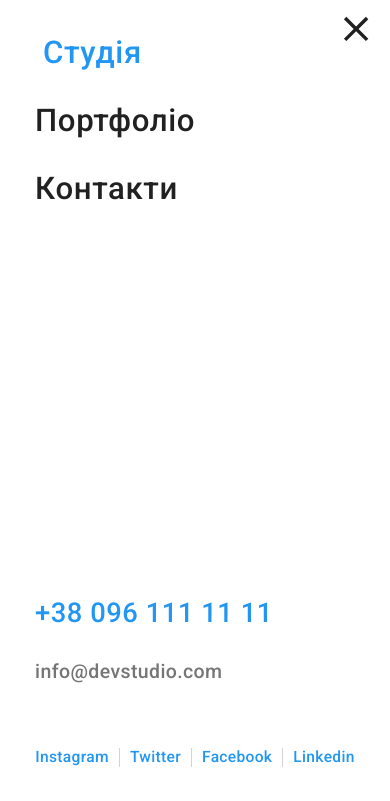
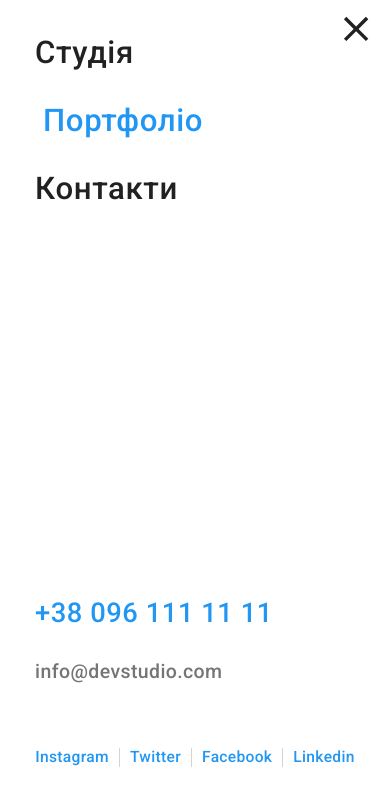
Before and after one commit to Levchenko-hub/goit-markup-hw-08, a plain HTML site: page portfolio.html in a window 390 px wide. Both pictures are taken after a click on the button 355 px from the left and 30 px from the top of the page. Shown: the top 801 px of the page. Drawn offline with nearby package versions, Linux system fonts and the light colour scheme; files that its build step writes are made by us from their sources.

Commit message:
Update portfolio.html

```diff
--- a/portfolio.html
+++ b/portfolio.html
@@ -78,15 +78,15 @@
           <nav class="mobile-menu__site-nav">
             <ul class="mobile-menu__site-nav-list">
               <li class="mobile-menu__site-nav-item">
-                <a
-                  class="mobile-menu__site-nav-link mobile-menu__site-nav-link--current"
-                  href="./index.html"
-                  >Студія</a
-                >
+                <a class="mobile-menu__site-nav-link" href="./index.html">Студія</a>
               </li>
 
               <li class="mobile-menu__site-nav-item">
-                <a class="mobile-menu__site-nav-link" href="./portfolio.html">Портфоліо</a>
+                <a
+                  class="mobile-menu__site-nav-link mobile-menu__site-nav-link--current"
+                  href="./portfolio.html"
+                  >Портфоліо</a
+                >
               </li>
 
               <li class="mobile-menu__site-nav-item">
```
